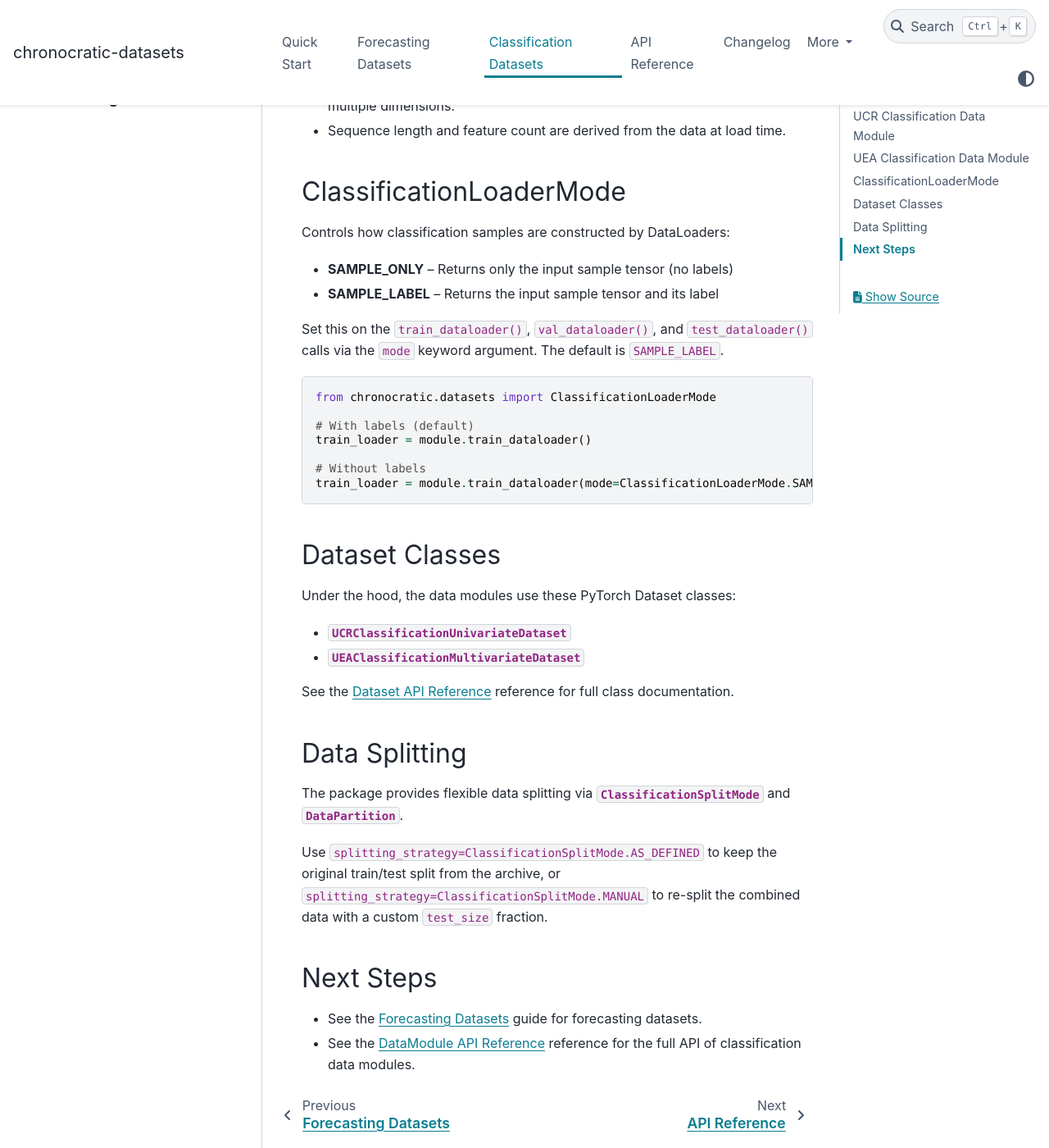
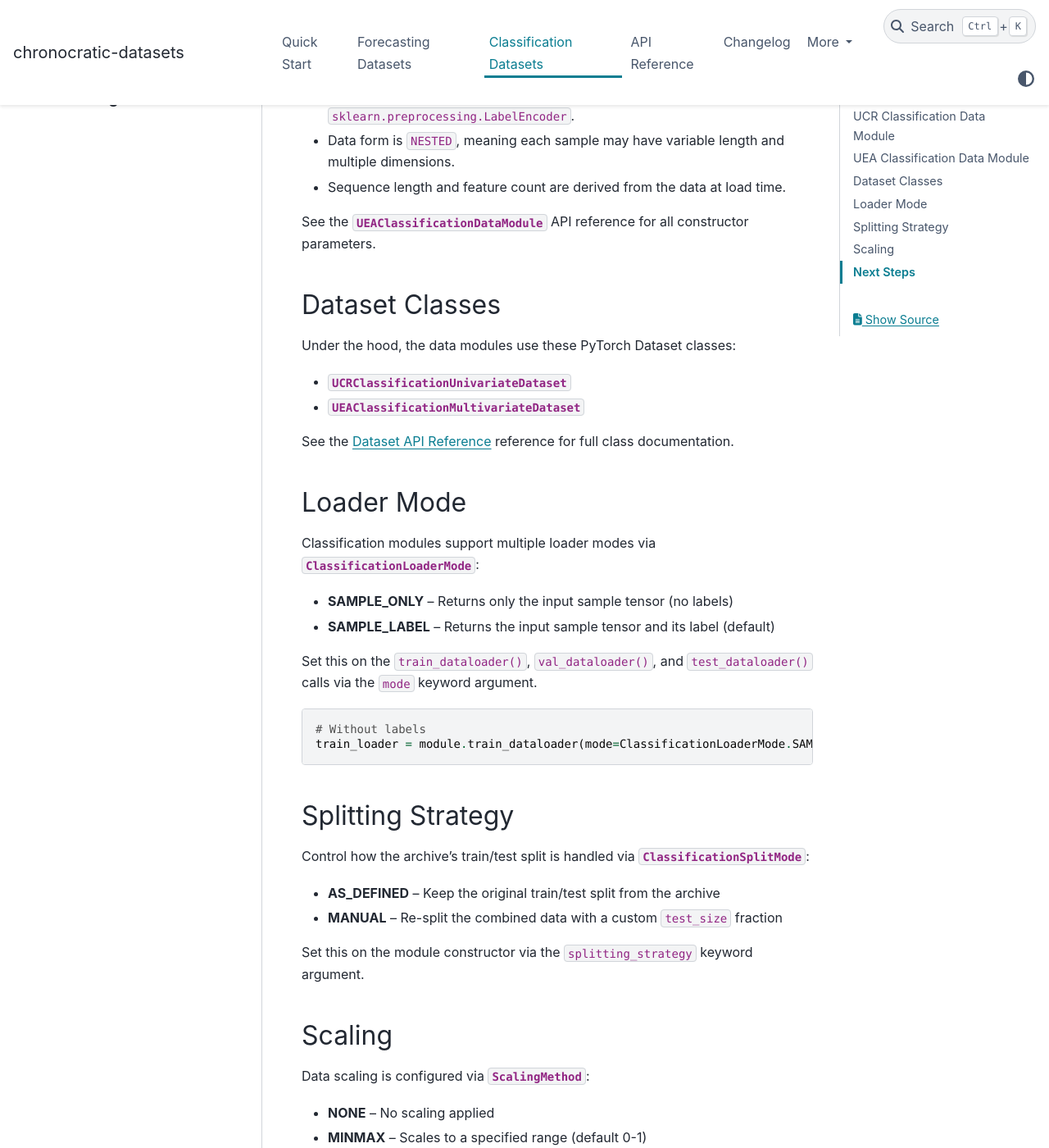
Before and after one commit to chronocratic/chronocratic-datasets, a Sphinx documentation site: the page built from docs/classification.md, in a window 1280 px wide and 1400 px high, scrolled down 1662 px. Shown: the whole window at 82% size. Built offline with Sphinx 7.4.7 and the PyData theme 0.15.4, drawn with Linux system fonts in a browser that asks for light colours; the version number is read from the project's files by our own code; some of the changed text lies outside the part shown.

Commit message:
docs(phase-09-forecasting-classification): restructure guide docs
- Remove inline ForecastingMode/ForecastingLoaderMode enum sections from
  forecasting.md; replace with cross-links to api/enums
- Remove inline ClassificationLoaderMode and Data Splitting sections from
  classification.md; replace with cross-links to api/enums
- Add per-module cross-links to py:class API reference
- Add Scaling sections to both guides referencing ScalingMethod enum
- Quickstart.md already clean -- no changes needed

````diff
--- a/docs/classification.md
+++ b/docs/classification.md
@@ -4,8 +4,8 @@ The classification module provides data loaders for the UCR/UEA Time Series
 Classification Archive, a standard benchmark collection for time series
 classification research.
 
-For full parameter reference, see the {doc}`api/modules` API documentation for
-{py:mod}`chronocratic.datasets.modules`.
+For the full API of all classification data modules, see the
+{doc}`api/modules` reference.
 
 ## UCR Classification Data Module
 
@@ -38,6 +38,9 @@ train_loader = module.train_dataloader()
 - Sequence length is derived from the number of feature columns.
 - Handles variable-length series automatically via padding.
 
+See the {py:class}`~chronocratic.datasets.modules.UCRClassificationDataModule` API
+reference for all constructor parameters.
+
 ## UEA Classification Data Module
 
 The UEA archive contains **multivariate and/or variable-length** time series
@@ -68,25 +71,8 @@ train_loader = module.train_dataloader()
 - Data form is `NESTED`, meaning each sample may have variable length and multiple dimensions.
 - Sequence length and feature count are derived from the data at load time.
 
-## ClassificationLoaderMode
-
-Controls how classification samples are constructed by DataLoaders:
-
-- **SAMPLE_ONLY** -- Returns only the input sample tensor (no labels)
-- **SAMPLE_LABEL** -- Returns the input sample tensor and its label
-
-Set this on the `train_dataloader()`, `val_dataloader()`, and `test_dataloader()`
-calls via the `mode` keyword argument. The default is `SAMPLE_LABEL`.
-
-```python
-from chronocratic.datasets import ClassificationLoaderMode
-
-# With labels (default)
-train_loader = module.train_dataloader()
-
-# Without labels
-train_loader = module.train_dataloader(mode=ClassificationLoaderMode.SAMPLE_ONLY)
-```
+See the {py:class}`~chronocratic.datasets.modules.UEAClassificationDataModule` API
+reference for all constructor parameters.
 
 ## Dataset Classes
 
@@ -97,18 +83,42 @@ Under the hood, the data modules use these PyTorch Dataset classes:
 
 See the {doc}`api/datatypes` reference for full class documentation.
 
-## Data Splitting
+## Loader Mode
 
-The package provides flexible data splitting via
-{py:class}`~chronocratic.datasets.enums.ClassificationSplitMode` and
-{py:class}`~chronocratic.datasets.enums.DataPartition`.
+Classification modules support multiple loader modes via
+{py:class}`~chronocratic.datasets.enums.ClassificationLoaderMode`:
 
-Use `splitting_strategy=ClassificationSplitMode.AS_DEFINED` to keep the
-original train/test split from the archive, or
-`splitting_strategy=ClassificationSplitMode.MANUAL` to re-split the combined
-data with a custom `test_size` fraction.
+- **SAMPLE_ONLY** -- Returns only the input sample tensor (no labels)
+- **SAMPLE_LABEL** -- Returns the input sample tensor and its label (default)
+
+Set this on the `train_dataloader()`, `val_dataloader()`, and `test_dataloader()`
+calls via the `mode` keyword argument.
+
+```python
+# Without labels
+train_loader = module.train_dataloader(mode=ClassificationLoaderMode.SAMPLE_ONLY)
+```
+
+## Splitting Strategy
+
+Control how the archive's train/test split is handled via
+{py:class}`~chronocratic.datasets.enums.ClassificationSplitMode`:
+
+- **AS_DEFINED** -- Keep the original train/test split from the archive
+- **MANUAL** -- Re-split the combined data with a custom `test_size` fraction
+
+Set this on the module constructor via the `splitting_strategy` keyword argument.
+
+## Scaling
+
+Data scaling is configured via {py:class}`~chronocratic.datasets.enums.ScalingMethod`:
+
+- **NONE** -- No scaling applied
+- **MINMAX** -- Scales to a specified range (default 0-1)
+- **STANDARD** -- Standardizes to zero mean and unit variance
 
 ## Next Steps
 
 - See the {doc}`forecasting` guide for forecasting datasets.
 - See the {doc}`api/modules` reference for the full API of classification data modules.
+- See the {doc}`api/enums` reference for all enum options.
````
Also changed, not shown: docs/forecasting.md (+46 -34 lines).
